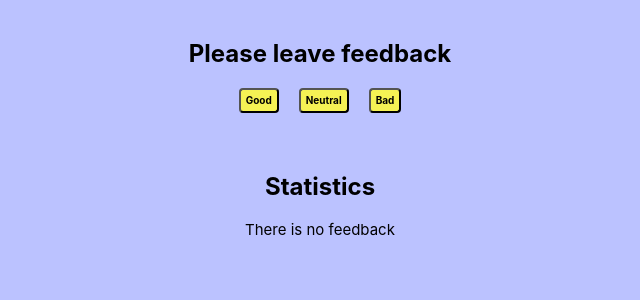
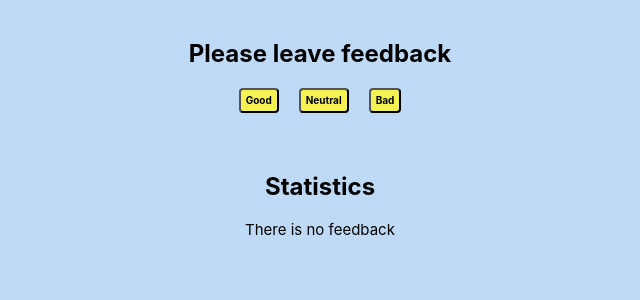
Before and after one commit to di-liza/goit-react-hw-02-feedback, a React (Create React App) app: page / in a window 1280 px wide. Shown: the top 300 px of the page, without its empty margins (320-960 px from the left). Built offline with nearby package versions, Linux system fonts and the light colour scheme.

Commit message:
change blue

```diff
--- a/src/index.css
+++ b/src/index.css
@@ -7,7 +7,7 @@ body {
     sans-serif;
   -webkit-font-smoothing: antialiased;
   -moz-osx-font-smoothing: grayscale;
-  background-color: #bbc2ff;
+  background-color: #bfdaf7;
 }
 
 code {
```
